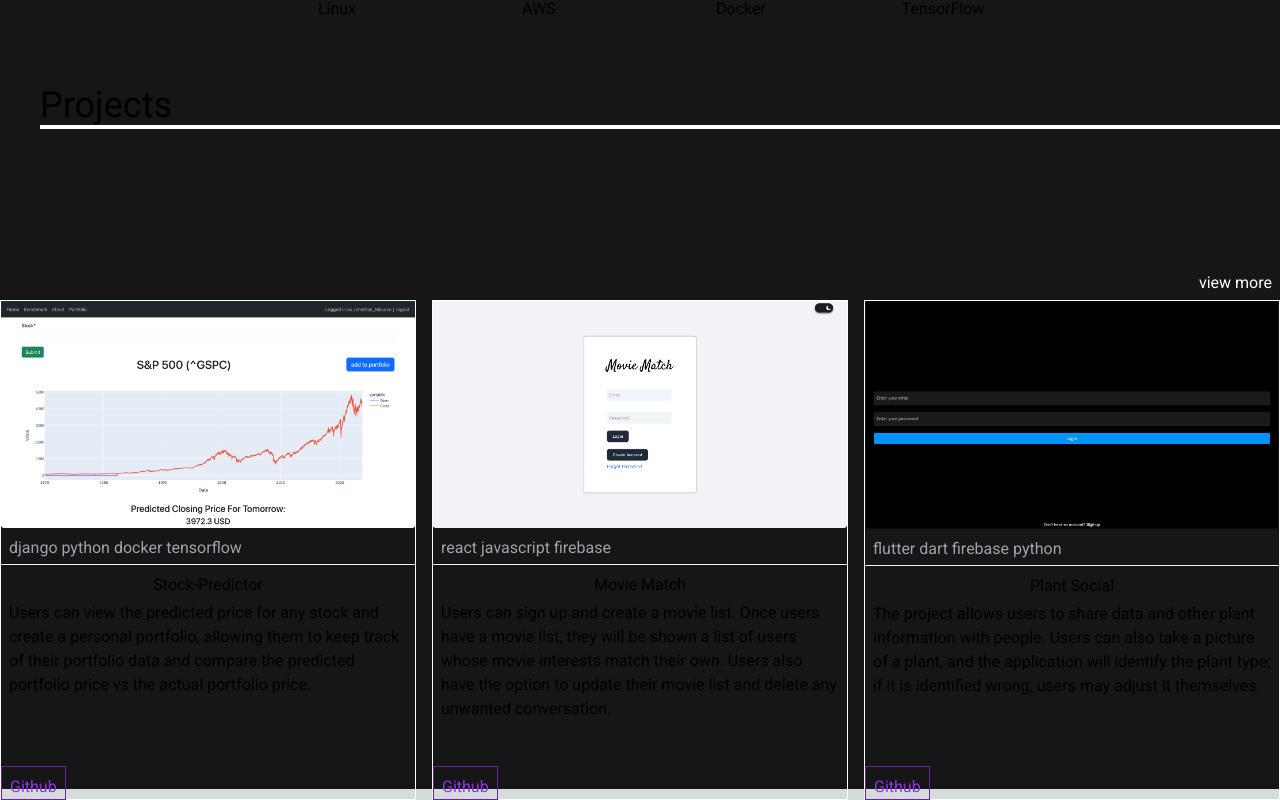
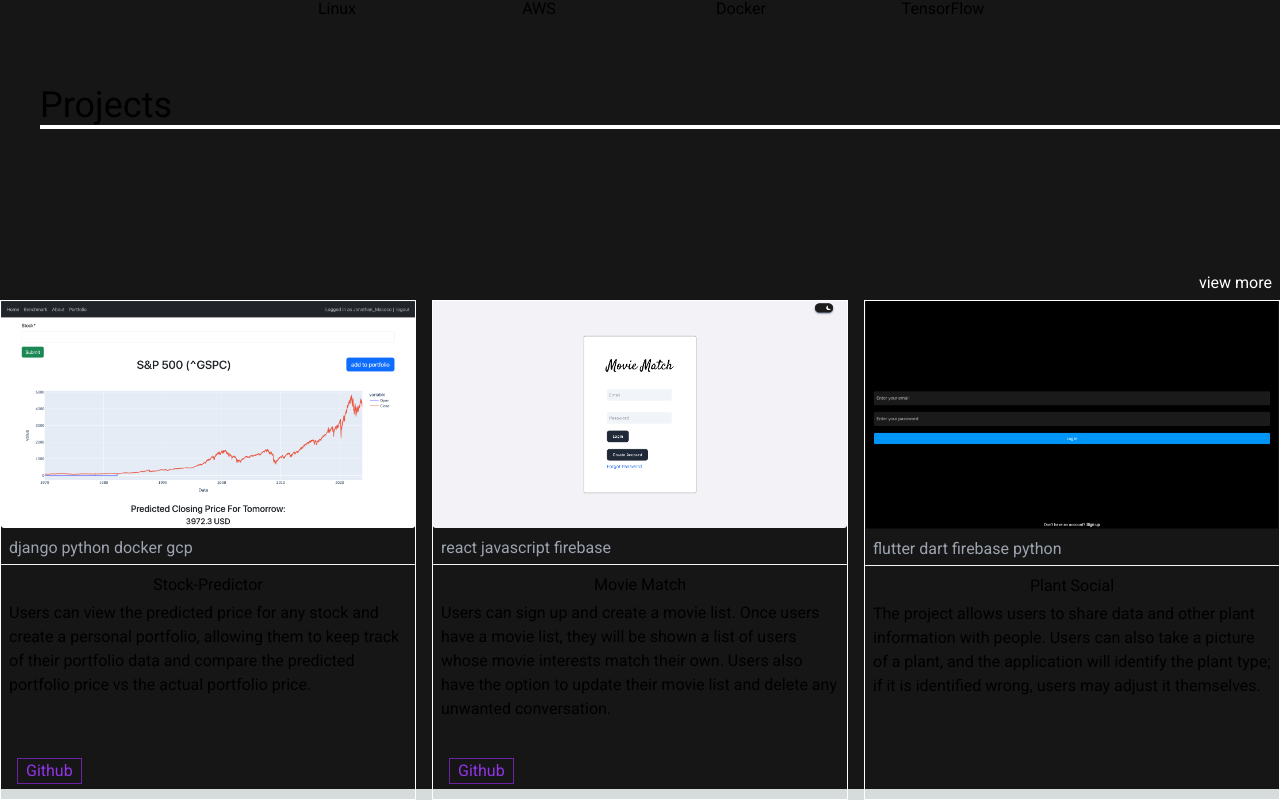
Before and after one commit to jtmacoco/personal_website, a Next.js app in the folder personal_websit_v2/: page / in a window 1280 px wide. Shown: the part 1675-2475 px from the top of the page. Built offline with nearby package versions, Linux system fonts and the light colour scheme.

Commit message:
added hide function to projects page

```diff
--- a/personal_websit_v2/app/constants/info.tsx
+++ b/personal_websit_v2/app/constants/info.tsx
@@ -112,7 +112,7 @@ export const projects = [
         h:"h-100",
         href:"/",
         github:"https://github.com/jtmacoco/Capstone",
-        tools:"django python docker tensorflow",
+        tools:"django python docker gcp",
     },
     {
         src: movieMatch,
--- a/personal_websit_v2/app/sections/Projects.tsx
+++ b/personal_websit_v2/app/sections/Projects.tsx
@@ -2,6 +2,15 @@ import { projects } from "../constants/info"
 import Image from "next/image"
 import Link from "next/link"
 export default function Projects() {
+    const hide = (title: string) => {
+        const titles = ["Plant Social"]
+        if (titles.includes(title)){
+            return 'hidden'
+        }
+        else{
+            return 'block'
+        }
+    }
     return (
         <main className="projects">
             <h1 className="relative pl-4 sm:pl-10 top-16 sm:top-24 sm:text-4xl">
@@ -20,7 +29,7 @@ export default function Projects() {
                                 <p className="pl-2 txt-md text-gray-400 py-1">
                                     {proj.tools}
                                 </p>
-                                <hr className="w-full h-px mx-auto  bg-gray-100 border-0 rounded"></hr>
+                                <hr className="w-full h-px mx-auto bg-gray-100 border-0 rounded"></hr>
                             </div>
                             <div className="flex items-center justify-center pt-2 text-bold">
                                 {proj.title}
@@ -28,8 +37,8 @@ export default function Projects() {
                             <div className="px-2 pt-1">
                                 {proj.description}
                             </div>
-                            <div className="absolute bottom-0 flex items-center justify-center mx-auto">
-                                <Link href={`${proj.github}`} target="_blank" className=" px-2 pt-2 border border-purple-800 text-purple-600">Github</Link>
+                            <div className={`${hide(proj.title)} absolute bottom-4 pl-4 flex items-center justify-center mx-auto`}>
+                                <Link href={`${proj.github}`} target="_blank" className=" px-2  border border-purple-800 text-purple-600">Github</Link>
                             </div>
                         </li>
                     </ul>
```
